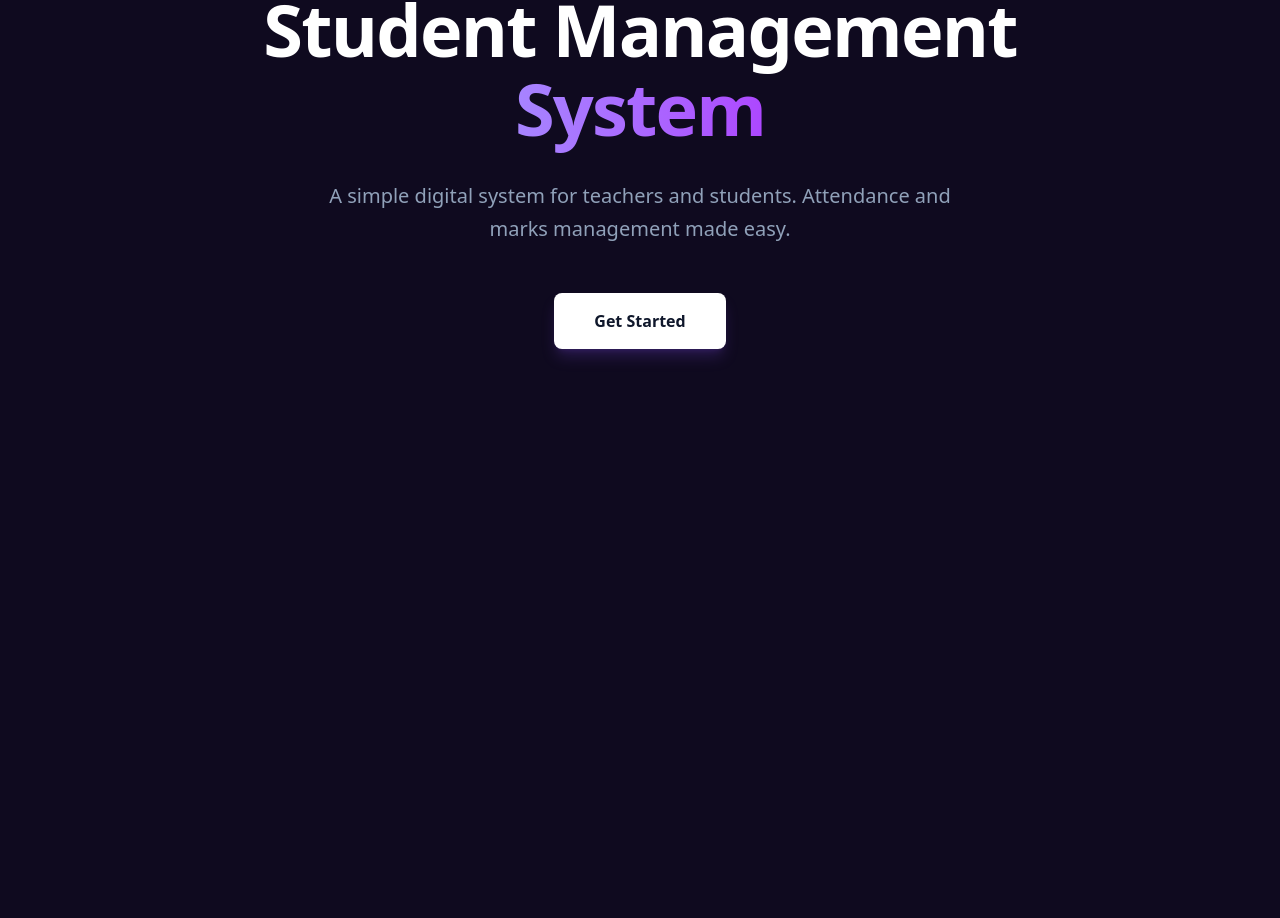
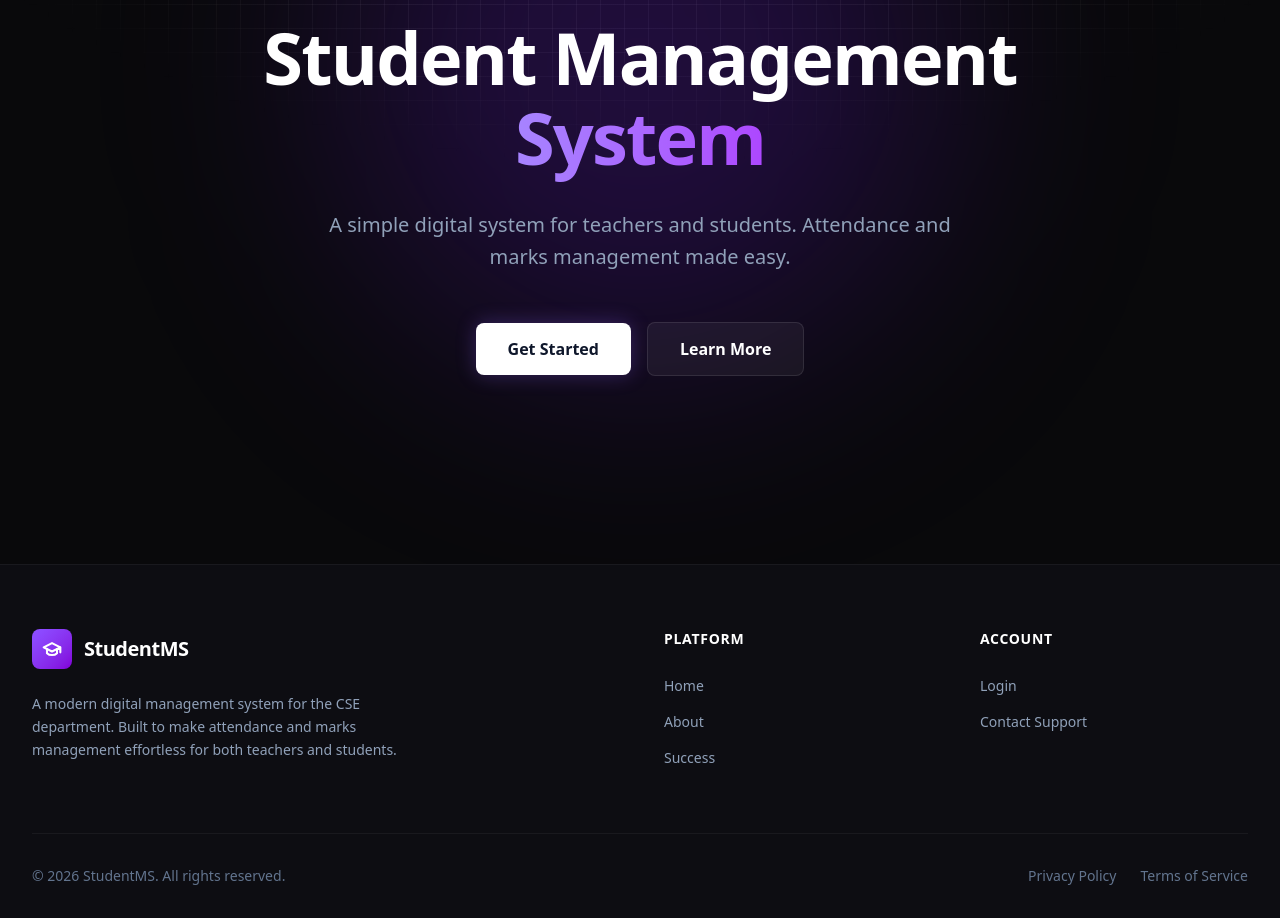
Before and after one commit to salauddinhasan/student_management_system, a Next.js app: page / in a window 1280 px wide. Shown: the part 317-1235 px from the top of the page. Before the commit the page ends 881 px from the top, so only its background shows below. Built offline with nearby package versions, Linux system fonts and the light colour scheme.

Commit message:
Added premium hero section, footer, and updated Navbar

```diff
--- a/src/app/page.tsx
+++ b/src/app/page.tsx
@@ -1,36 +1,11 @@
-import Link from "next/link";
+import Footer from "@/components/Footer";
+import HomePage from "@/components/HomePage";
 
 export default function Page() {
   return (
-    <div className="min-h-screen bg-[#0f0a1f] text-white relative overflow-hidden">
-      {/* Hero */}
-      <section className="relative max-w-7xl mx-auto px-8 py-40 text-center">
-        <div className="animate-fade-in-up inline-block mb-8 px-4 py-1.5 text-sm font-medium rounded-full bg-violet-500/10 text-violet-300 border border-violet-500/20">
-          CSE Department
-        </div>
-
-        <h1 className="animate-fade-in-up delay-100 text-6xl md:text-7xl font-bold mb-8 tracking-tight leading-[1.1]">
-          Student Management
-          <br />
-          <span className="bg-gradient-to-r from-violet-400 to-purple-500 bg-clip-text text-transparent">
-            System
-          </span>
-        </h1>
-
-        <p className="animate-fade-in-up delay-200 text-xl text-slate-400 mb-12 max-w-2xl mx-auto leading-relaxed">
-          A simple digital system for teachers and students. Attendance and
-          marks management made easy.
-        </p>
-
-        <div className="animate-fade-in-up delay-300">
-          <Link
-            href="/login"
-            className="inline-block px-10 py-4 bg-white text-slate-900 rounded-lg font-semibold hover:bg-slate-200 hover:scale-105 transition-all duration-300 text-base shadow-lg shadow-violet-500/20"
-          >
-            Get Started
-          </Link>
-        </div>
-      </section>
+    <div>
+      <HomePage />
+      <Footer />
     </div>
   );
 }
--- a/src/components/Footer.tsx
+++ b/src/components/Footer.tsx
@@ -0,0 +1,103 @@
+ import Link from "next/link";
+
+export default function Footer() {
+  return (
+    <footer className="bg-[#0d0d12] border-t border-white/5 pt-16 pb-8">
+      <div className="max-w-7xl mx-auto px-8">
+
+        {/* Main Footer Content */}
+        <div className="grid grid-cols-1 md:grid-cols-4 gap-12 mb-16">
+
+          {/* Brand Section (2 Columns) */}
+          <div className="md:col-span-2">
+            <Link href="/" className="flex items-center gap-3 mb-6 inline-flex">
+              <div className="w-10 h-10 rounded-lg bg-gradient-to-br from-violet-500 to-purple-700 flex items-center justify-center">
+                <svg
+                  xmlns="http://www.w3.org/2000/svg"
+                  viewBox="0 0 24 24"
+                  fill="none"
+                  stroke="white"
+                  strokeWidth="2.5"
+                  strokeLinecap="round"
+                  strokeLinejoin="round"
+                  className="w-5 h-5"
+                >
+                  <path d="M22 10v6M2 10l10-5 10 5-10 5z" />
+                  <path d="M6 12v5c3 3 9 3 12 0v-5" />
+                </svg>
+              </div>
+              <span className="text-xl font-bold text-white tracking-tight">
+                StudentMS
+              </span>
+            </Link>
+            <p className="text-slate-400 text-sm leading-relaxed max-w-sm">
+              A modern digital management system for the CSE department.
+              Built to make attendance and marks management effortless for
+              both teachers and students.
+            </p>
+          </div>
+
+          {/* Links Section 1 */}
+          <div>
+            <h4 className="text-white font-semibold mb-6 text-sm tracking-wider uppercase">
+              Platform
+            </h4>
+            <ul className="flex flex-col gap-3">
+              <li>
+                <Link href="/" className="text-sm text-slate-400 hover:text-white transition-colors">
+                  Home
+                </Link>
+              </li>
+              <li>
+                <Link href="/about" className="text-sm text-slate-400 hover:text-white transition-colors">
+                  About
+                </Link>
+              </li>
+              <li>
+                <Link href="/success" className="text-sm text-slate-400 hover:text-white transition-colors">
+                  Success
+                </Link>
+              </li>
+            </ul>
+          </div>
+
+          {/* Links Section 2 */}
+          <div>
+            <h4 className="text-white font-semibold mb-6 text-sm tracking-wider uppercase">
+              Account
+            </h4>
+            <ul className="flex flex-col gap-3">
+              <li>
+                <Link href="/login" className="text-sm text-slate-400 hover:text-white transition-colors">
+                  Login
+                </Link>
+              </li>
+              <li>
+                <Link href="/contact" className="text-sm text-slate-400 hover:text-white transition-colors">
+                  Contact Support
+                </Link>
+              </li>
+            </ul>
+          </div>
+
+        </div>
+
+        {/* Bottom Bar */}
+        <div className="pt-8 border-t border-white/5 flex flex-col md:flex-row items-center justify-between gap-4">
+          <p className="text-sm text-slate-500">
+            © {new Date().getFullYear()} StudentMS. All rights reserved.
+          </p>
+          <div className="flex items-center gap-6">
+            <Link href="/privacy" className="text-sm text-slate-500 hover:text-white transition-colors">
+              Privacy Policy
+            </Link>
+            <Link href="/terms" className="text-sm text-slate-500 hover:text-white transition-colors">
+              Terms of Service
+            </Link>
+          </div>
+        </div>
+
+      </div>
+    </footer>
+  );
+}
--- a/src/components/HomePage.tsx
+++ b/src/components/HomePage.tsx
@@ -1,7 +1,55 @@
-export default function Home() {
+ import Link from "next/link";
+
+const HomePage = () => {
   return (
-    <div>
-      <h1>Home page </h1>
+    <div className="min-h-screen bg-[#09090b] text-white relative overflow-hidden flex flex-col justify-center">
+
+      {/* Background Glow & Grid */}
+      <div className="absolute inset-0 bg-[linear-gradient(to_right,#4f4f4f2e_1px,transparent_1px),linear-gradient(to_bottom,#4f4f4f2e_1px,transparent_1px)] bg-[size:24px_24px] [mask-image:radial-gradient(ellipse_60%_50%_at_50%_0%,#000_70%,transparent_100%)] pointer-events-none" />
+      <div className="absolute top-0 left-1/2 -translate-x-1/2 w-[600px] h-[600px] bg-violet-600/20 rounded-full blur-[120px] pointer-events-none" />
+
+      {/* Hero */}
+      <section className="relative z-10 max-w-7xl mx-auto px-8 py-32 text-center">
+
+        {/* Badge */}
+        <div className="animate-fade-in-up inline-block mb-8 px-4 py-1.5 text-sm font-medium rounded-full bg-violet-500/10 text-violet-300 border border-violet-500/20 backdrop-blur-sm">
+          CSE Department
+        </div>
+
+        {/* Title */}
+        <h1 className="animate-fade-in-up delay-100 text-6xl md:text-7xl font-bold mb-8 tracking-tight leading-[1.1]">
+          Student Management
+          <br />
+          <span className="bg-gradient-to-r from-violet-400 to-purple-500 bg-clip-text text-transparent">
+            System
+          </span>
+        </h1>
+
+        {/* Description */}
+        <p className="animate-fade-in-up delay-200 text-xl text-slate-400 mb-12 max-w-2xl mx-auto leading-relaxed">
+          A simple digital system for teachers and students. Attendance and
+          marks management made easy.
+        </p>
+
+        {/* Buttons */}
+        <div className="animate-fade-in-up delay-300 flex flex-col sm:flex-row items-center justify-center gap-4">
+          <Link
+            href="/login"
+            className="w-full sm:w-auto px-8 py-3.5 bg-white text-slate-900 rounded-lg font-semibold hover:bg-slate-200 hover:scale-105 transition-all duration-300 text-base shadow-[0_0_20px_rgba(139,92,246,0.3)]"
+          >
+            Get Started
+          </Link>
+          <Link
+            href="/about"
+            className="w-full sm:w-auto px-8 py-3.5 bg-white/5 border border-white/10 text-white rounded-lg font-semibold hover:bg-white/10 hover:scale-105 transition-all duration-300 text-base backdrop-blur-sm"
+          >
+            Learn More
+          </Link>
+        </div>
+
+      </section>
     </div>
   );
-}
+};
+
+export default HomePage;
```
